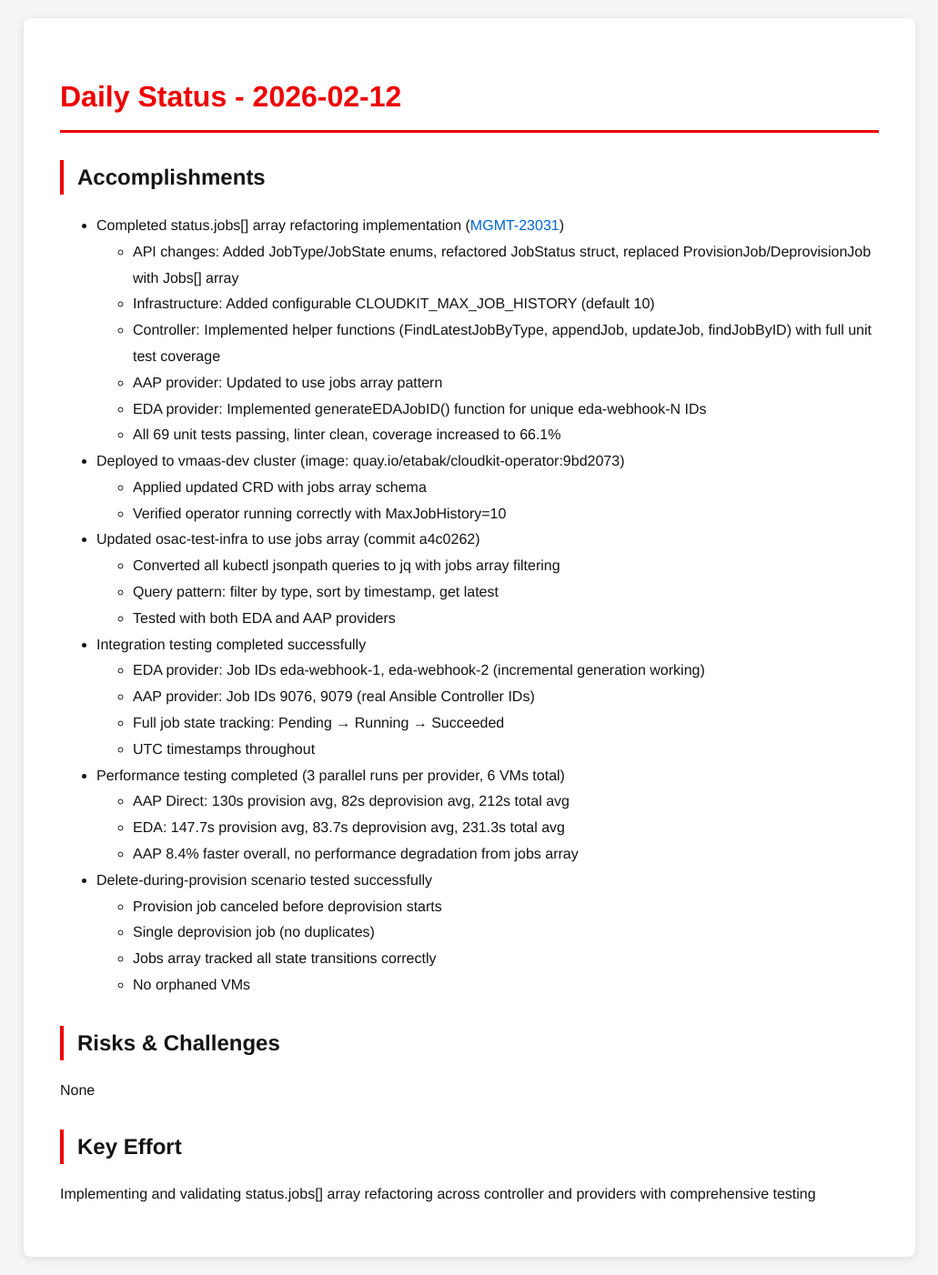
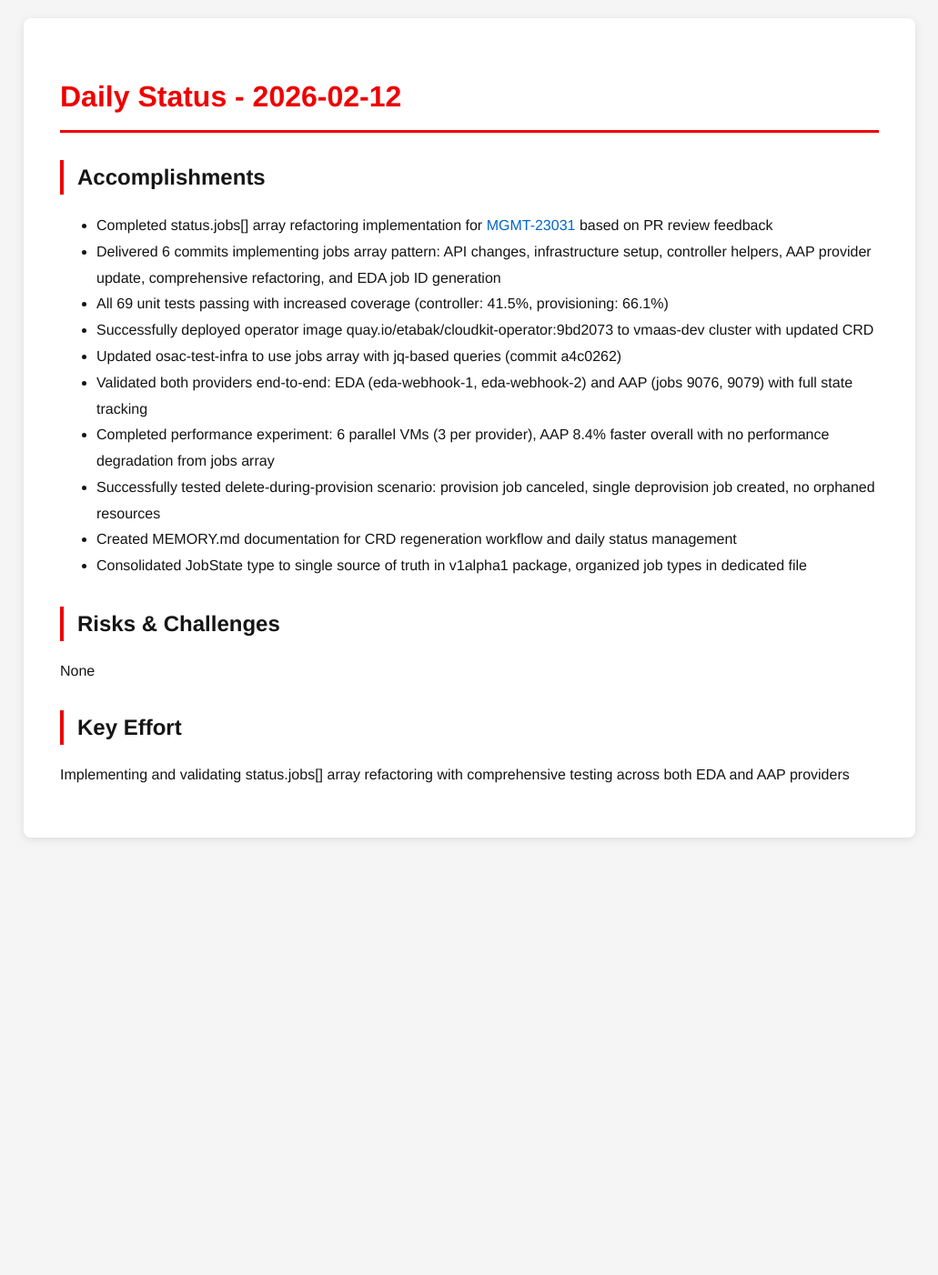
Before and after one commit to tzvatot/daily-status, a Jekyll site: the page built from 2026-02-12.md, in a window 1280 px wide. Shown: the whole page at 91% size, without its empty margins (124-1155 px from the left). Built offline with Jekyll 4.4.1, drawn with Linux system fonts in a browser that asks for light colours; after the commit the page ends 941 px from its top, so only the background shows below that.

Commit message:
Daily status update - 2026-02-12

```diff
--- a/2026-02-12.md
+++ b/2026-02-12.md
@@ -7,40 +7,19 @@ date: 2026-02-12
 # Daily Status - 2026-02-12
 
 ## Accomplishments
-
-- Completed status.jobs[] array refactoring implementation ([MGMT-23031](https://issues.redhat.com/browse/MGMT-23031))
-  - API changes: Added JobType/JobState enums, refactored JobStatus struct, replaced ProvisionJob/DeprovisionJob with Jobs[] array
-  - Infrastructure: Added configurable CLOUDKIT_MAX_JOB_HISTORY (default 10)
-  - Controller: Implemented helper functions (FindLatestJobByType, appendJob, updateJob, findJobByID) with full unit test coverage
-  - AAP provider: Updated to use jobs array pattern
-  - EDA provider: Implemented generateEDAJobID() function for unique eda-webhook-N IDs
-  - All 69 unit tests passing, linter clean, coverage increased to 66.1%
-- Deployed to vmaas-dev cluster (image: quay.io/etabak/cloudkit-operator:9bd2073)
-  - Applied updated CRD with jobs array schema
-  - Verified operator running correctly with MaxJobHistory=10
-- Updated osac-test-infra to use jobs array (commit a4c0262)
-  - Converted all kubectl jsonpath queries to jq with jobs array filtering
-  - Query pattern: filter by type, sort by timestamp, get latest
-  - Tested with both EDA and AAP providers
-- Integration testing completed successfully
-  - EDA provider: Job IDs eda-webhook-1, eda-webhook-2 (incremental generation working)
-  - AAP provider: Job IDs 9076, 9079 (real Ansible Controller IDs)
-  - Full job state tracking: Pending → Running → Succeeded
-  - UTC timestamps throughout
-- Performance testing completed (3 parallel runs per provider, 6 VMs total)
-  - AAP Direct: 130s provision avg, 82s deprovision avg, 212s total avg
-  - EDA: 147.7s provision avg, 83.7s deprovision avg, 231.3s total avg
-  - AAP 8.4% faster overall, no performance degradation from jobs array
-- Delete-during-provision scenario tested successfully
-  - Provision job canceled before deprovision starts
-  - Single deprovision job (no duplicates)
-  - Jobs array tracked all state transitions correctly
-  - No orphaned VMs
+- Completed status.jobs[] array refactoring implementation for [MGMT-23031](https://issues.redhat.com/browse/MGMT-23031) based on PR review feedback
+- Delivered 6 commits implementing jobs array pattern: API changes, infrastructure setup, controller helpers, AAP provider update, comprehensive refactoring, and EDA job ID generation
+- All 69 unit tests passing with increased coverage (controller: 41.5%, provisioning: 66.1%)
+- Successfully deployed operator image quay.io/etabak/cloudkit-operator:9bd2073 to vmaas-dev cluster with updated CRD
+- Updated osac-test-infra to use jobs array with jq-based queries (commit a4c0262)
+- Validated both providers end-to-end: EDA (eda-webhook-1, eda-webhook-2) and AAP (jobs 9076, 9079) with full state tracking
+- Completed performance experiment: 6 parallel VMs (3 per provider), AAP 8.4% faster overall with no performance degradation from jobs array
+- Successfully tested delete-during-provision scenario: provision job canceled, single deprovision job created, no orphaned resources
+- Created MEMORY.md documentation for CRD regeneration workflow and daily status management
+- Consolidated JobState type to single source of truth in v1alpha1 package, organized job types in dedicated file
 
 ## Risks & Challenges
-
 None
 
 ## Key Effort
-
-Implementing and validating status.jobs[] array refactoring across controller and providers with comprehensive testing
+Implementing and validating status.jobs[] array refactoring with comprehensive testing across both EDA and AAP providers
```
